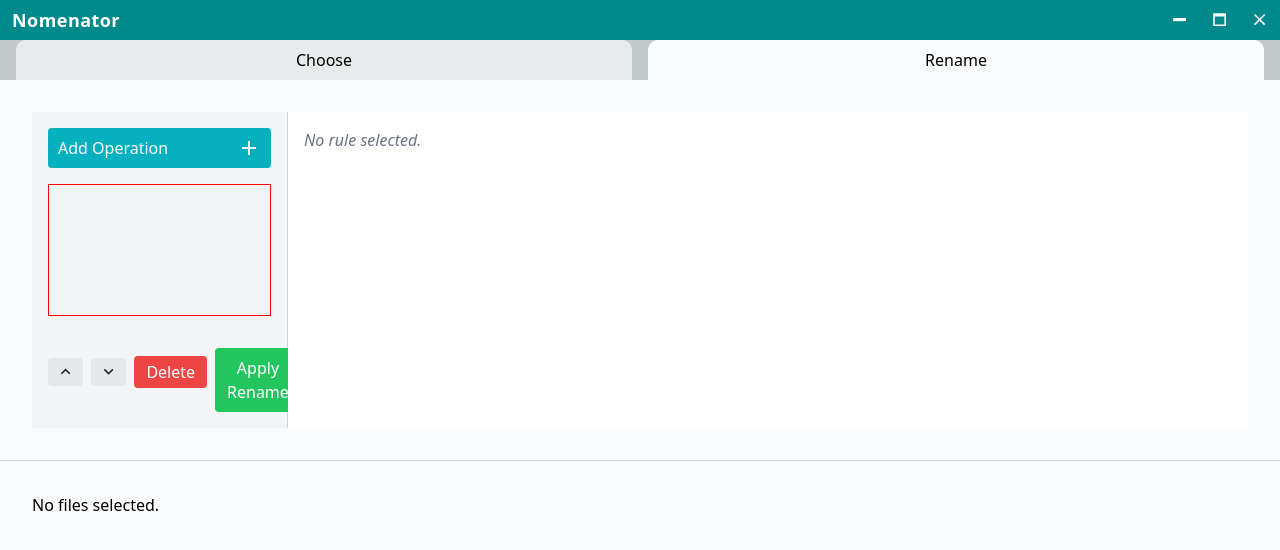
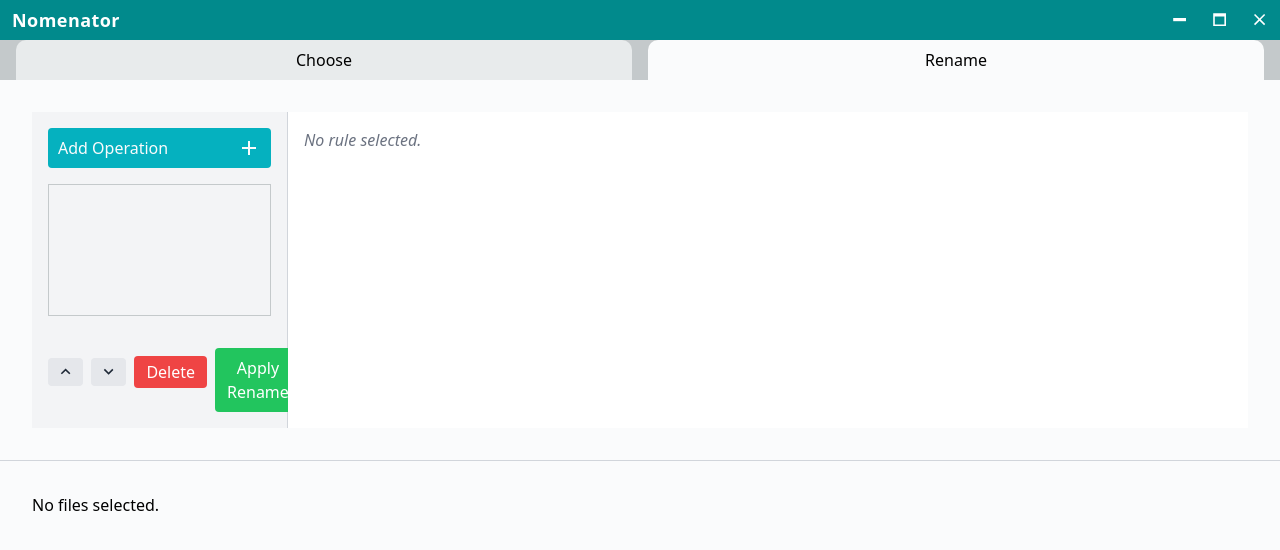
Before and after one commit to JerryLeeMelton/nomenator, a React (Vite) app: page / in a window 1280 px wide. Both pictures are taken after a click on the button "Rename". Shown: the top 550 px of the page. Built offline with nearby package versions, Linux system fonts and the light colour scheme.

Commit message:
Styling change for rules list border

```diff
--- a/src/renderer/components/RenameSidebar/RenameSidebar.css
+++ b/src/renderer/components/RenameSidebar/RenameSidebar.css
@@ -10,5 +10,5 @@
 
 .rules-list-container {
   padding: 0.5rem;
-  border: 1px solid red;
+  border: 1px solid var(--gray-light);
 }
```
